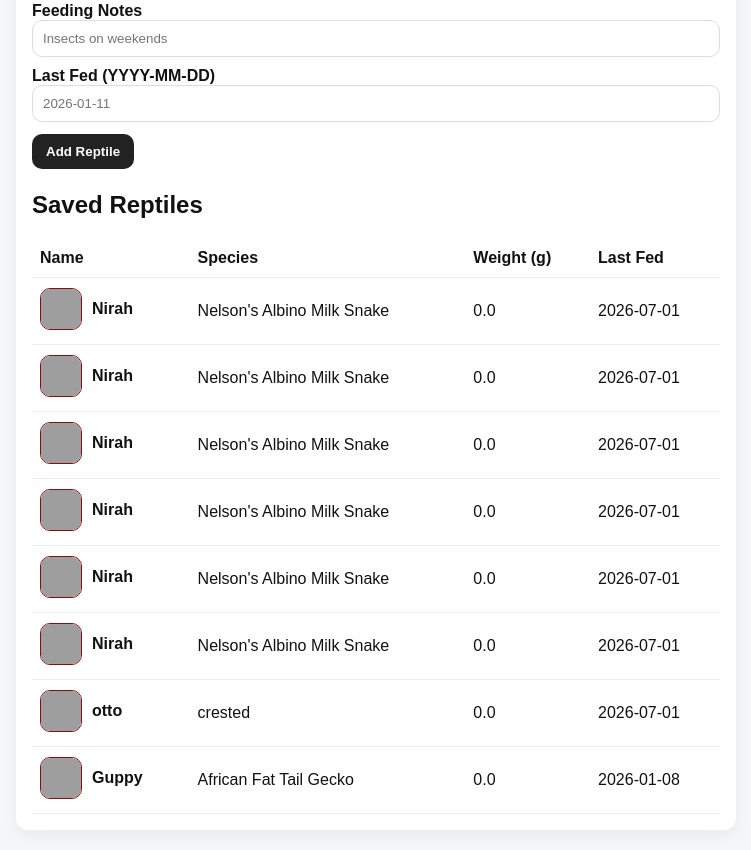
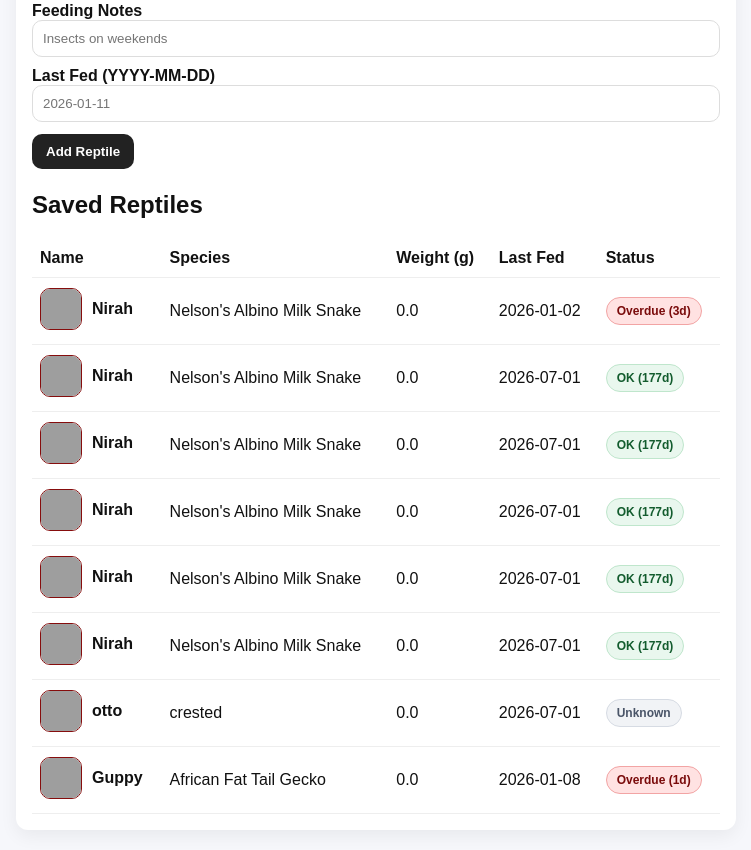
Before and after one commit to krice78/Reptile-Tasks, a Flask app: page /reptiles-form in a window 1280 px wide. Shown: the part 684-1534 px from the top of the page, without its empty margins (4-755 px from the left). Run offline with Flask 3, Linux system fonts and the light colour scheme; grey boxes are pictures that could not be loaded.

Commit message:
added status badges for feeding alerts

```diff
--- a/app.py
+++ b/app.py
@@ -3,6 +3,8 @@ from flask import Flask, request, jsonify, render_template, redirect, url_for
 import json
 import os
 import time
+from datetime import date, datetime, timedelta
+
 
 app = Flask(__name__)
 
@@ -184,13 +186,93 @@ def delete_reptile(reptile_id):
     save_json(REPTILES_FILE, new_reptiles)
     return "", 204
 
+#helpers for notifications
+
+def parse_date_yyyy_mm_dd(s: str):
+    s = (s or "").strip()
+    if not s:
+        return None
+    try:
+        return datetime.strptime(s, "%Y-%m-%d").date()
+    except ValueError:
+        return None
+
+
+def frequency_to_interval_days(freq: str):
+    """
+    Convert a human frequency string into an interval in days.
+    You can expand this mapping anytime.
+    """
+    f = (freq or "").strip().lower()
+
+    # common phrases
+    if "daily" in f or "every day" in f:
+        return 1
+    if "twice weekly" in f or "2x weekly" in f or "two times" in f:
+        return 3  # ~every 3-4 days
+    if "every other day" in f:
+        return 2
+    if "weekly" in f:
+        return 7
+    if "biweekly" in f or "every 2 week" in f or "every two week" in f:
+        return 14
+    if "monthly" in f:
+        return 30
+
+    # handle a number like "3 days" / "every 5 days"
+    # very lightweight parsing
+    for token in f.split():
+        if token.isdigit():
+            n = int(token)
+            if "day" in f:
+                return n
+            if "week" in f:
+                return n * 7
+
+    return None  # unknown
+
+
+def compute_feed_status(last_fed_str: str, freq_str: str):
+    """
+    Returns: (status_key, label_text)
+    status_key: 'ok', 'due', 'overdue', 'unknown'
+    """
+    last_fed = parse_date_yyyy_mm_dd(last_fed_str)
+    interval = frequency_to_interval_days(freq_str)
+
+    if not last_fed or not interval:
+        return "unknown", "Unknown"
+
+    due_date = last_fed + timedelta(days=interval)
+    today = date.today()
+    days_until = (due_date - today).days
+
+    if days_until < 0:
+        return "overdue", f"Overdue ({abs(days_until)}d)"
+    if days_until == 0:
+        return "due", "Due today"
+    if days_until <= 1:
+        return "due", "Due soon"
+    return "ok", f"OK ({days_until}d)"
+
 
 # routes to reptile form
 
 @app.get("/reptiles-form")
 def reptiles_form():
     reptiles = load_json(REPTILES_FILE)
+
+    for r in reptiles:
+        freq = ""
+        if isinstance(r.get("feeding_schedule"), dict):
+            freq = r["feeding_schedule"].get("frequency", "")
+
+        status_key, status_label = compute_feed_status(r.get("last_fed", ""), freq)
+        r["feed_status_key"] = status_key
+        r["feed_status_label"] = status_label
+
     return render_template("reptiles_form.html", reptiles=reptiles)
+
 
 @app.post("/reptiles-form")
 def reptiles_form_post():
@@ -242,6 +324,8 @@ def reptile_view(reptile_id):
     if not reptile:
         return "Reptile not found", 404
     return render_template("reptile_view.html", reptile=reptile)
+
+
 
 #adding 2 routes to app.py
 
--- a/reptiles.json
+++ b/reptiles.json
@@ -12,7 +12,16 @@
       "time_of_day": "evening",
       "notes": "2 fuzzies"
     },
-    "last_fed": "2026-07-01"
+    "last_fed": "2026-01-02",
+    "feeding_log": [
+      {
+        "id": 1768180230170,
+        "date": "2026-01-02",
+        "food": "Fuzzies",
+        "amount": "2",
+        "notes": "ate all"
+      }
+    ]
   },
   {
     "id": 1768160851663,
--- a/static/styles.css
+++ b/static/styles.css
@@ -96,3 +96,36 @@ th, td {
   cursor: pointer;
   font-weight: 700;
 }
+
+.badge {
+  display: inline-block;
+  padding: 6px 10px;
+  border-radius: 999px;
+  font-weight: 800;
+  font-size: 12px;
+  border: 1px solid #eee;
+}
+
+.badge-ok {
+  background: #e9f7ee;
+  border-color: #bfe6cc;
+  color: #135c2e;
+}
+
+.badge-due {
+  background: #fff6db;
+  border-color: #f0d48a;
+  color: #6b4b00;
+}
+
+.badge-overdue {
+  background: #ffe2e2;
+  border-color: #f2a4a4;
+  color: #7a0b0b;
+}
+
+.badge-unknown {
+  background: #f1f3f6;
+  border-color: #d6dbe3;
+  color: #4a5568;
+}
--- a/templates/reptile_view.html
+++ b/templates/reptile_view.html
@@ -76,7 +76,7 @@
             {% set log = reptile.get('feeding_log', []) %}
             {% if log|length == 0 %}
               <tr>
-                <td colspan="5" class="subtle">No feeding entries yet.</td>
+                <td colspan="6" class="subtle">No feeding entries yet.</td>
               </tr>
             {% else %}
               {% for e in log|reverse %}
--- a/templates/reptiles_form.html
+++ b/templates/reptiles_form.html
@@ -67,6 +67,7 @@
             <th>Species</th>
             <th>Weight (g)</th>
             <th>Last Fed</th>
+            <th>Status</th>
           </tr>
         </thead>
         <tbody>
@@ -87,6 +88,9 @@
                 <td>{{ r.species }}</td>
                 <td>{{ r.weight_grams }}</td>
                 <td>{{ r.last_fed }}</td>
+                <td>
+                <span class="badge badge-{{ r.feed_status_key }}">{{ r.feed_status_label }}</span>
+                </td>
               </tr>
             {% endfor %}
           {% endif %}
```
